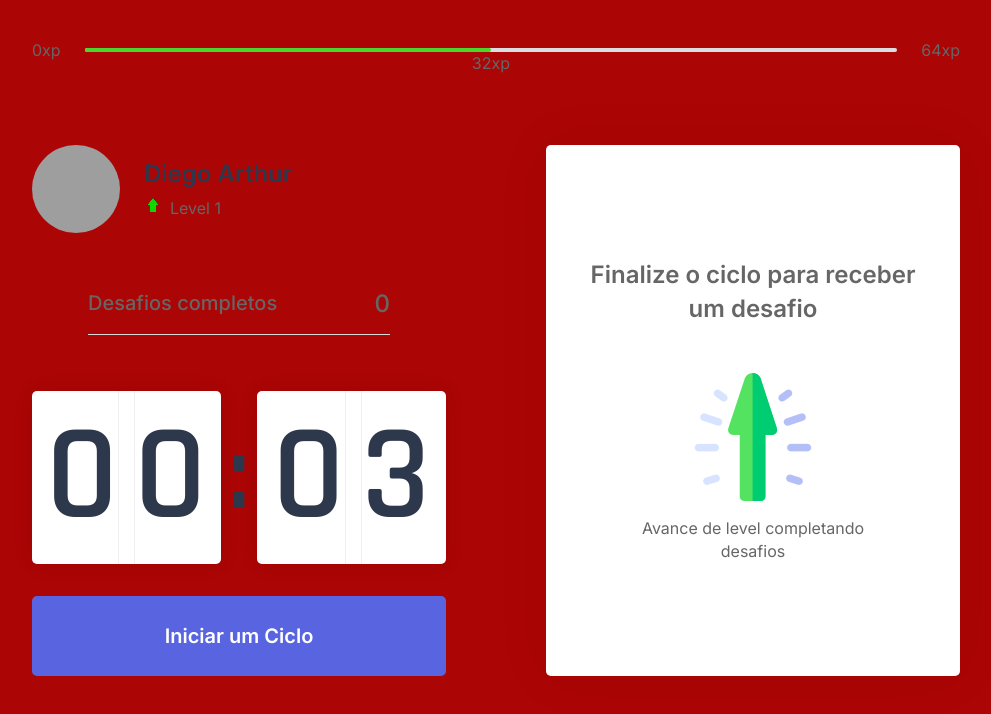
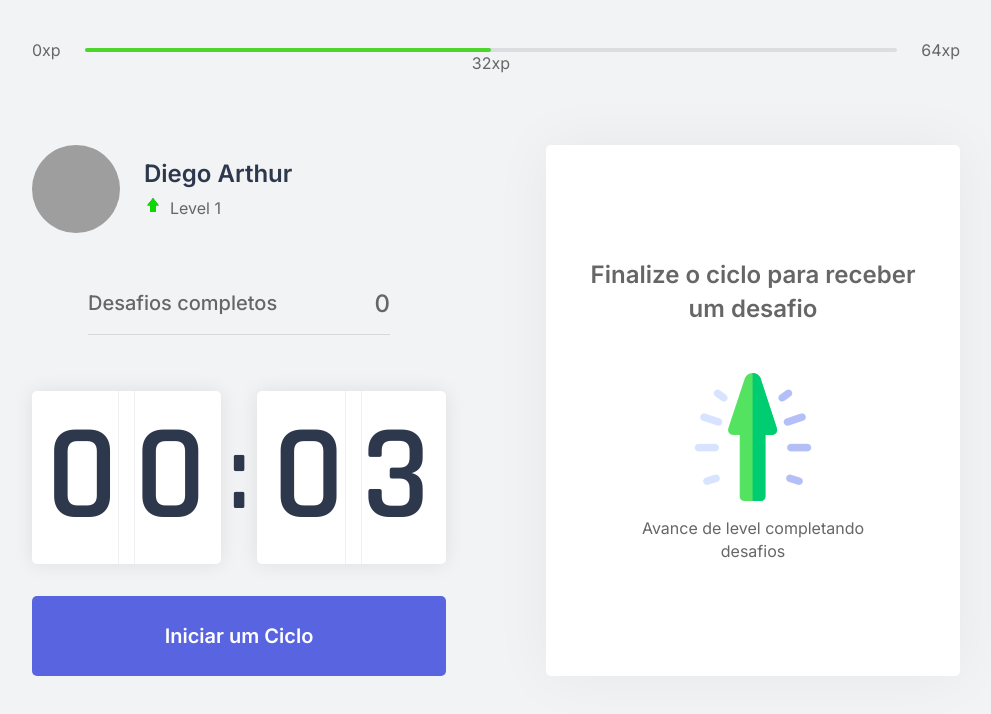
Before and after one commit to DIGOARTHUR/Move.it, a Next.js app: page / in a window 1280 px wide. Shown: the top 714 px of the page, without its empty margins (144-1135 px from the left). Built offline with nearby package versions, Linux system fonts and the light colour scheme; grey boxes are pictures that could not be loaded.

Commit message:
Update global.css

```diff
--- a/src/styles/global.css
+++ b/src/styles/global.css
@@ -39,7 +39,7 @@ font-size: 93.75%; /* SE READAPTA DIMINUI 1 PX DE UM TODO */
 body{
     background: var(--background);
     color:var(--text);
-    background-color: rgb(172, 5, 5);
+
 
 }
 
```
